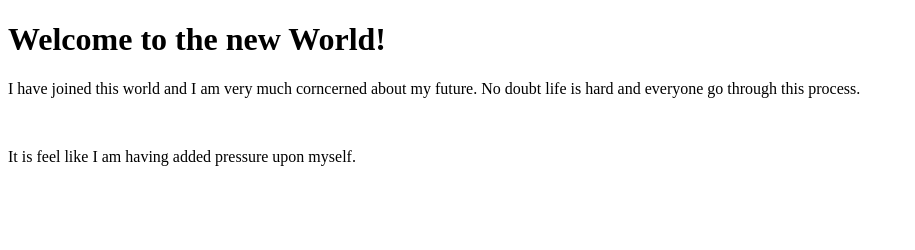
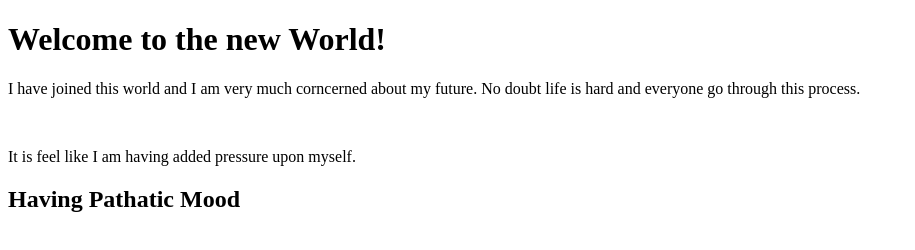
Before and after one commit to shamirafridi00/git_test, a plain HTML site: page index.html in a window 1280 px wide. Shown: the whole page, without its empty margins (0-915 px from the left). Drawn offline with Linux system fonts and the light colour scheme.

Commit message:
Add h2 heading in index.html

```diff
--- a/index.html
+++ b/index.html
@@ -15,5 +15,7 @@
 
     <p>It is feel like I am having added pressure upon myself.</p>
 
+    <h2>Having Pathatic Mood</h2>
+
 </body>
 </html>
```
